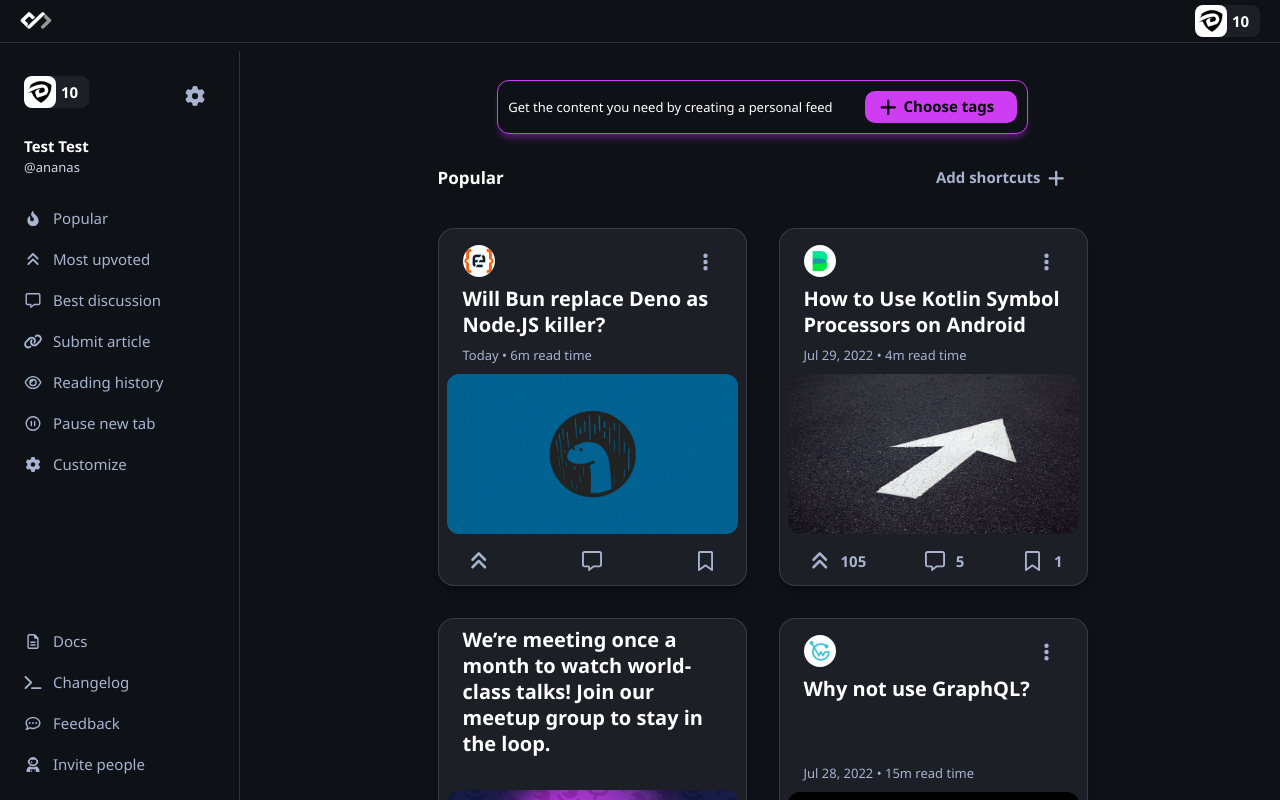
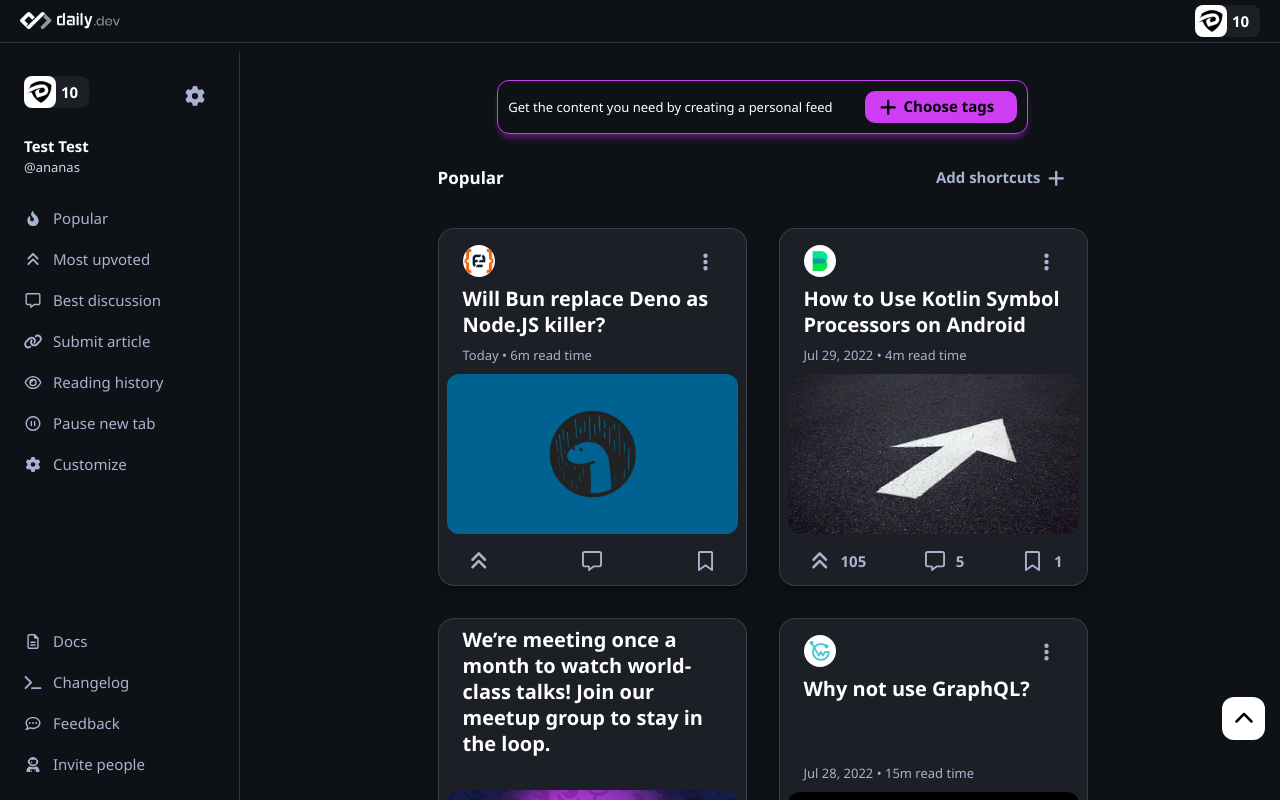
Before and after one commit to littlenines/daily-dev, a Vue app: page / in a window 1280 px wide. Shown: the top 800 px of the page. Built offline with nearby package versions, Linux system fonts and the light colour scheme.

Commit message:
desktop resolution [need to refactor code]

```diff
--- a/src/App.vue
+++ b/src/App.vue
@@ -27,6 +27,9 @@
   max-width: 320px;
   @include md {
     max-width: 650px;
+  }
+  @include xl {
+    max-width: 1024px;
   }
 }
 
--- a/src/assets/scss/_breakpoints.scss
+++ b/src/assets/scss/_breakpoints.scss
@@ -10,8 +10,15 @@
     }
   }
 
+  @mixin xl {
+    @media (min-width: map-get($breakpoints,"xl")) {
+      @content;
+    }
+  }
+
   //VARIABLES
   $breakpoints: (
     "md": 656px,
     "lg": 1024px,
+    "xl": 1360px
   );
--- a/src/components/DevButton.vue
+++ b/src/components/DevButton.vue
@@ -6,7 +6,7 @@
     <font-awesome-icon  v-if="iconEnd" :icon="iconEnd" :size="iconSize" />
   </button>
   <!-- ICON -->
-  <div v-else class="btn-icon" @click="clickEvent">
+  <div v-else :class="['btn-icon',{back}]" @click="clickEvent">
     <button :class="['icon', variantIcon, size]" id="icon">
         <font-awesome-icon :icon="ico" :size="iconSize" />
     </button>
@@ -22,7 +22,7 @@
             type: String,
             default: 'default',
             validator: (value) => {
-                return ['default', 'success', 'warning', 'transparent'].indexOf(value) > -1
+                return ['default', 'success', 'warning', 'transparent','white'].indexOf(value) > -1
             }
         },
         iconStart: {
@@ -57,6 +57,10 @@
         },
         label: {
             type: String
+        },
+        back: {
+            type: Boolean,
+            default: false
         }
     },
     computed: {
@@ -186,6 +190,11 @@
             height: 4.3rem;
             border-radius: 1.2rem;
         }
+
+        &.icon-white {
+            color: $black;
+            background-color: $white;
+        }
     }
 
     .label {
@@ -195,4 +204,10 @@
         padding-left: .5rem;
     }
 }
+
+.back {
+    position: fixed;
+    bottom: 6rem;
+    right: 1.5rem;
+}
 </style>
--- a/src/components/DevHeader.vue
+++ b/src/components/DevHeader.vue
@@ -1,6 +1,6 @@
 <template>
   <header class="header">
-    <div class="header-sm" v-if="!getDesktop">
+    <div class="header-sm">
       <DevButton icon
                 :ico="ico"
                 :iconSize="iconSize"
@@ -11,9 +11,9 @@
       </div>
       <font-awesome-icon icon="fa-solid fa-code" class="icon-color fa-2x" />
     </div>
-    <div class="header-md" v-else>
+    <div class="header-md">
       <div class="image-wrapper">
-        <img src="@/assets/logo.png" class="logo-image" alt="logo">
+        <img src="@/assets/logo-desktop.svg" class="logo-image" alt="logo">
       </div>
       <div class="user">
         <img class="user-img" src="/img/logo-card.webp" alt="logo">
@@ -67,7 +67,19 @@
       display: flex;
       justify-content: space-between;
       align-items: center;
+    }
 
+    &-sm {
+      @include lg {
+        display: none;
+      }
+
+    }
+    &-md {
+      display: none;
+      @include lg {
+        display: flex;
+      }
     }
   }
 
@@ -77,6 +89,9 @@
 
   .image-wrapper {
     max-width: 3.2rem;
+    @include lg {
+      max-width: 10rem;
+    }
 
     .logo-image {
       width: 100%;
--- a/src/main.js
+++ b/src/main.js
@@ -13,6 +13,7 @@
 import { faLink } from '@fortawesome/free-solid-svg-icons'
 import { faTerminal } from '@fortawesome/free-solid-svg-icons'
 import { faAnglesUp } from '@fortawesome/free-solid-svg-icons'
+import { faChevronUp } from '@fortawesome/free-solid-svg-icons'
 import { faFloppyDisk } from '@fortawesome/free-solid-svg-icons'
 import { faUserAstronaut } from '@fortawesome/free-solid-svg-icons'
 import { faEllipsisVertical } from '@fortawesome/free-solid-svg-icons'
@@ -39,6 +40,7 @@
             faBookmark,
             faTerminal,
             faAnglesUp,
+            faChevronUp,
             faFileLines,
             faFloppyDisk,
             faSquarePlus,
--- a/src/views/HomeView.vue
+++ b/src/views/HomeView.vue
@@ -89,6 +89,12 @@
       </div>
       </div>
     </div>
+    <DevButton icon
+               :ico="faChevronUp"
+               :iconSize="largeTwo"
+               :size="'lg'"
+               :variant="'white'"
+               back />
   </main>
 </template>
 
@@ -124,6 +130,7 @@
       popularTitle: 'Popular',
       gear: 'fa-solid fa-gear',
       faPlus: "fa-solid fa-plus",
+      faChevronUp: "fa-solid fa-chevron-up",
       usernameTitle: 'Test Test',
       usernameSubtitle: '@ananas',
       cardButtonTitle: "Choose tags",
@@ -384,6 +391,9 @@
     grid-template-columns: repeat(2,minmax(0,1fr));
     gap: 32px;
  }
+ @include xl {
+    grid-template-columns: repeat(3,minmax(0,1fr));
+ }
 }
 
 .card-space {
```
Also changed, not shown: src/assets/logo-desktop.svg (added).
